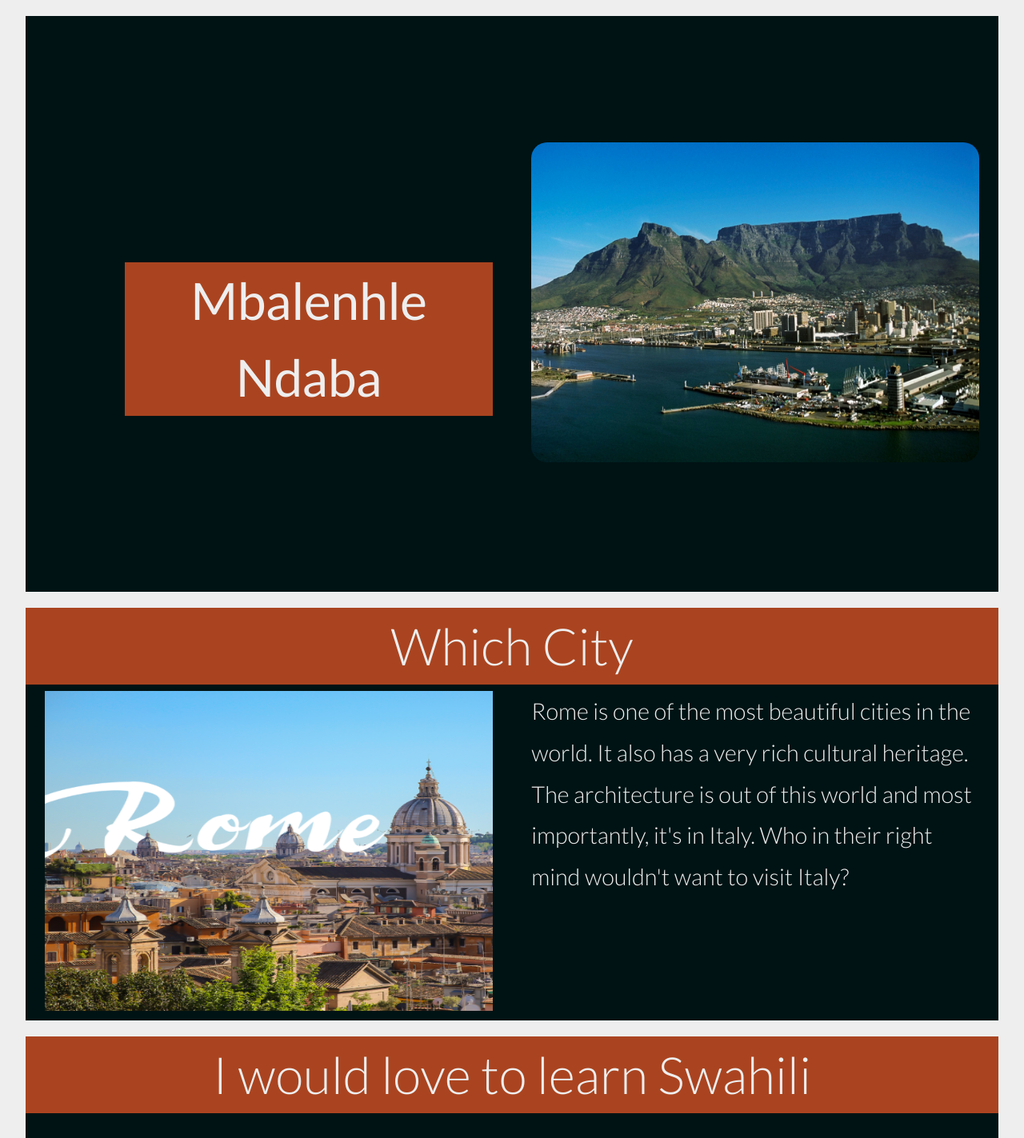
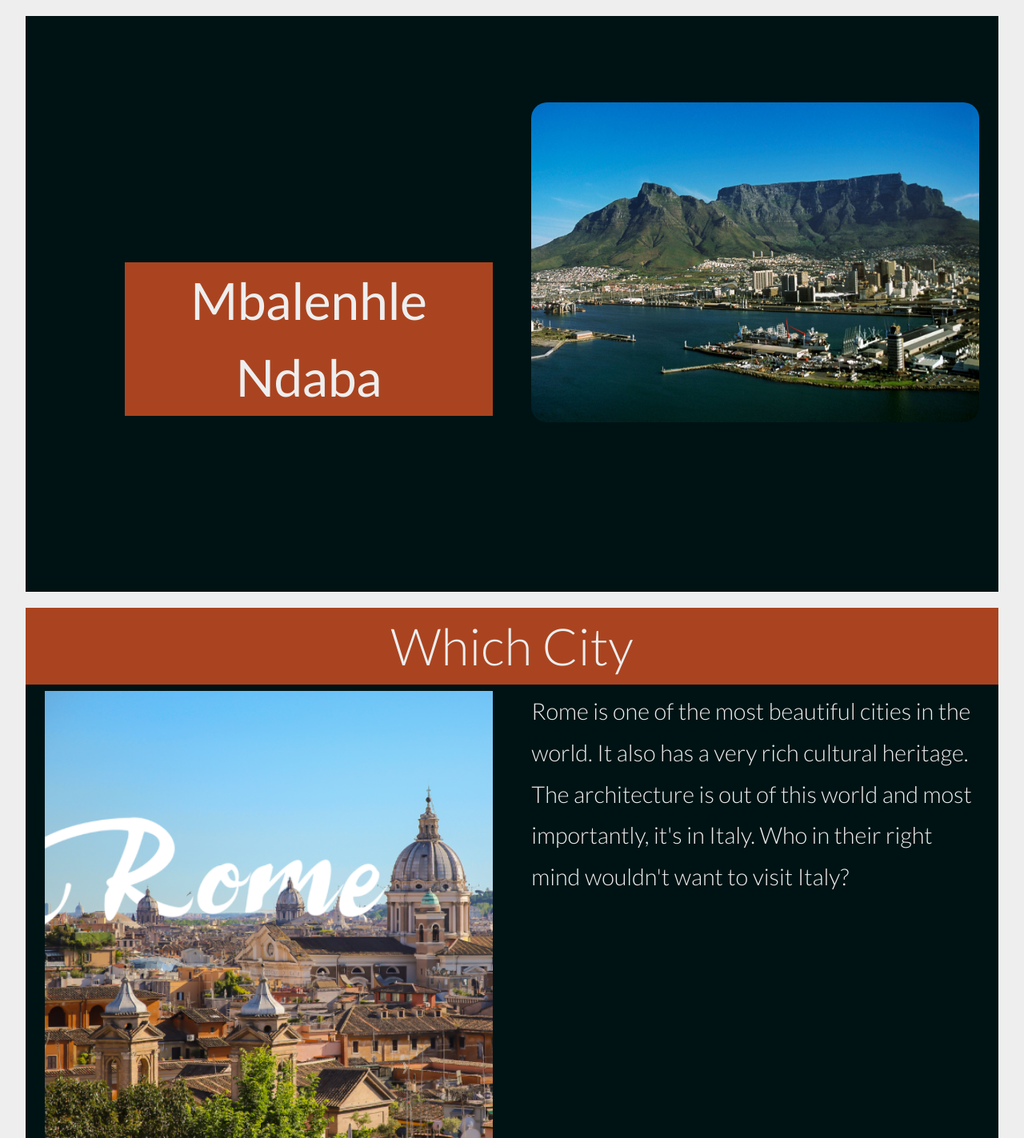
Before and after one commit to mbalindaba01/basic-webpage, a website: page my-webpage-grid.html in a window 1280 px wide. Shown: the top 1423 px of the page at 80% size. Drawn offline with Linux system fonts and the light colour scheme.

Commit message:
changed image size for header

```diff
--- a/assets/css/my-webpage-grid.css
+++ b/assets/css/my-webpage-grid.css
@@ -58,7 +58,7 @@ header img {
     width: 100%;
     min-height: 400px;
     height: auto;
-    margin-top: 150px;
+    margin: 100px auto;
     border-radius: 20px;
 }
 
@@ -68,7 +68,6 @@ section.city img {
     position: relative;
     width: 100%;
     height: auto;
-    max-height: 400px;
     min-height: 200px;
     margin: auto;
 }
```
